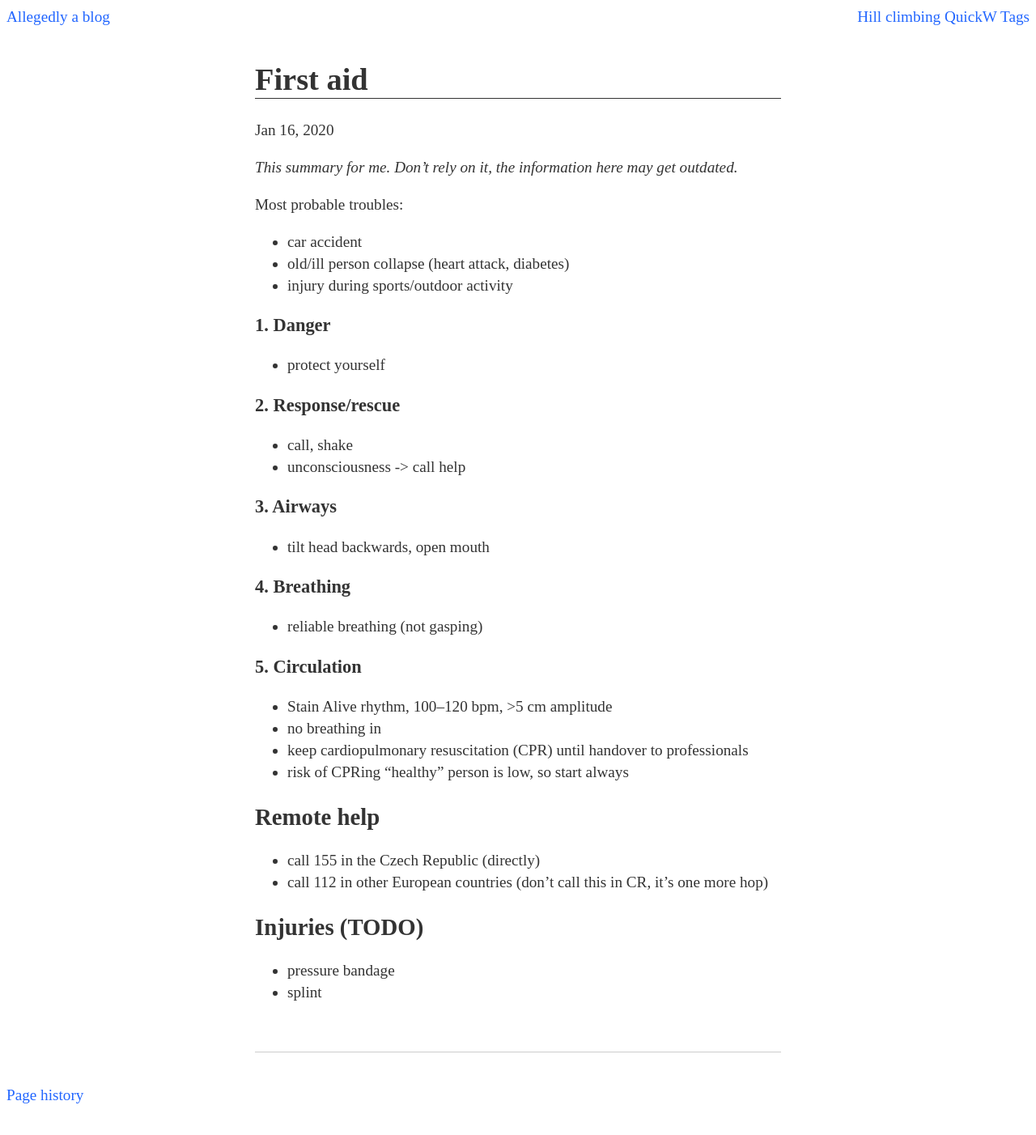
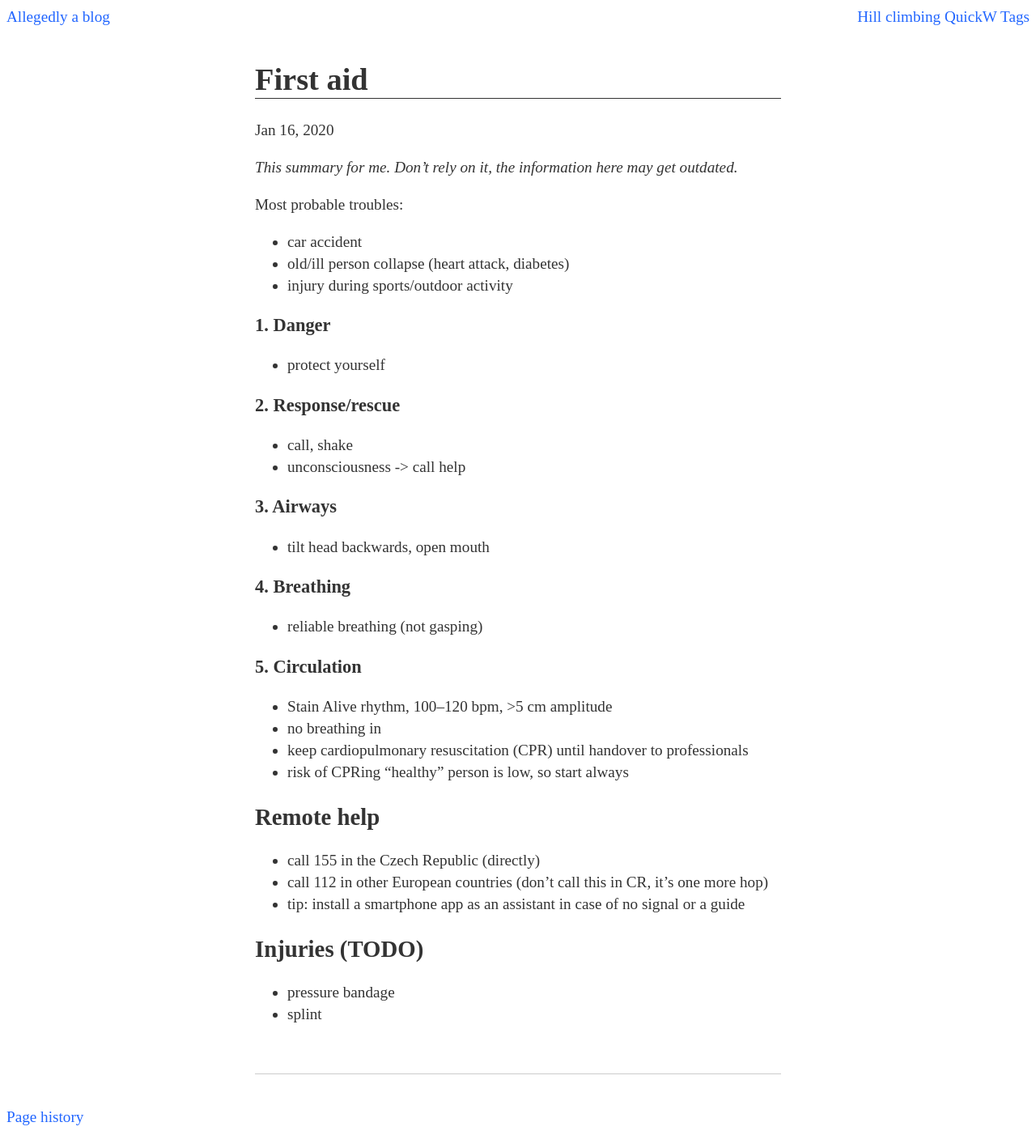
Before and after one commit to Werkov/Werkov.github.io, a Jekyll site: the page built from _posts/2020-01-16-first-aid.md, in a window 1280 px wide. Shown: the whole page at 81% size. Built offline with Jekyll 4.4.1, drawn with Linux system fonts in a browser that asks for light colours; before the commit the page ends 1375 px from its top, so only the background shows below that.

Commit message:
first aid: smartphone

```diff
--- a/_posts/2020-01-16-first-aid.md
+++ b/_posts/2020-01-16-first-aid.md
@@ -33,8 +33,10 @@ Most probable troubles:
 
 
 ## Remote help
+
   * call 155 in the Czech Republic (directly)
   * call 112 in other European countries (don't call this in CR, it's one more hop)
+  * tip: install a smartphone app as an assistant in case of no signal or a guide
 
 
 ## Injuries (TODO)
```
